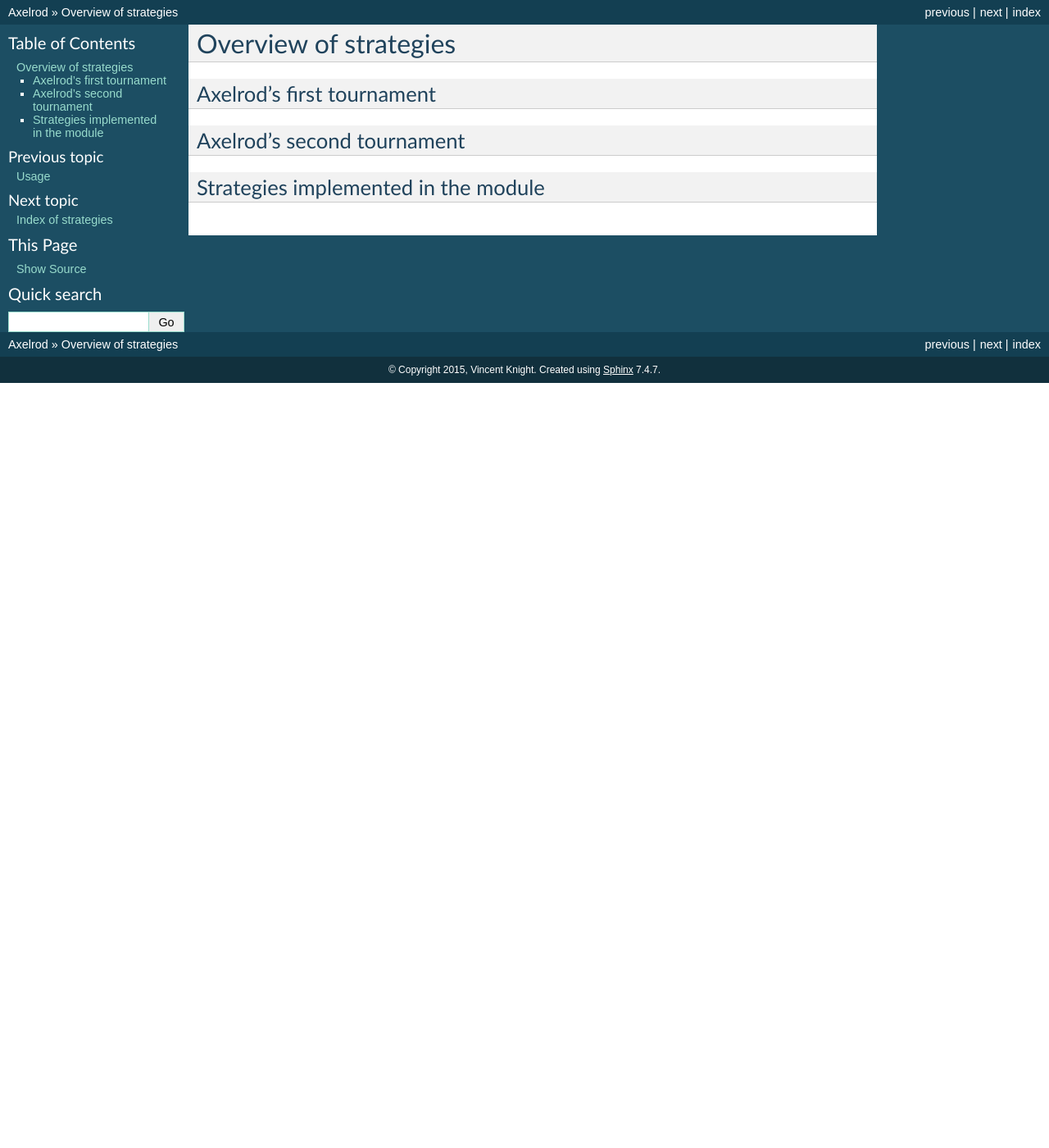
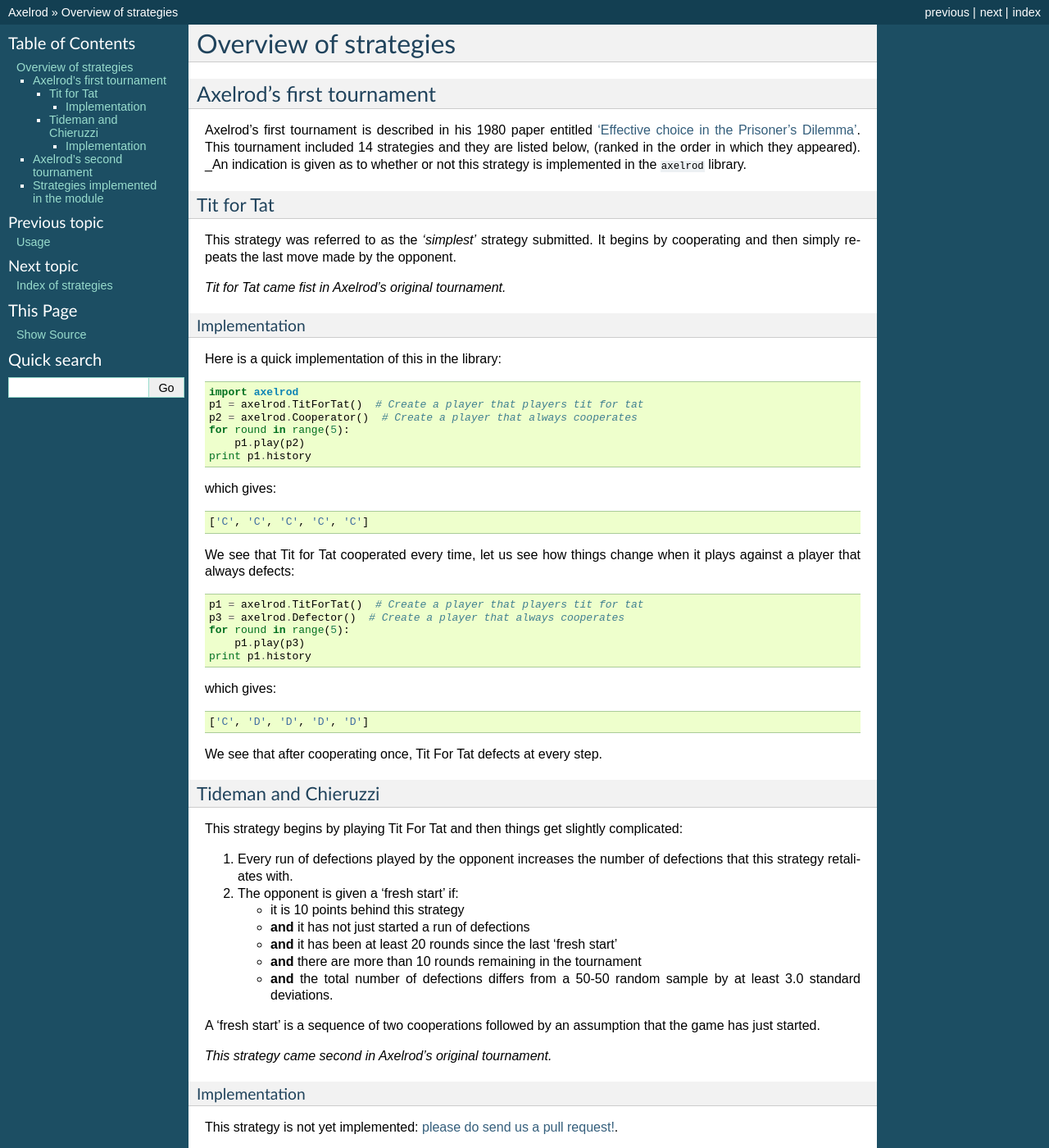
Before and after one commit to Axelrod-Python/Axelrod, a Sphinx documentation site: the page built from docs/strategies.rst, in a window 1280 px wide and 1400 px high. Shown: the whole window at 82% size. Built offline with Sphinx 7.4.7, drawn with Linux system fonts in a browser that asks for light colours.

Commit message:
Adding tit for tat and strategy that came 2nd

```diff
--- a/docs/strategies.rst
+++ b/docs/strategies.rst
@@ -4,6 +4,80 @@ Overview of strategies
 Axelrod's first tournament
 --------------------------
 
+Axelrod's first tournament is described in his 1980 paper entitled `'Effective
+choice in the Prisoner's Dilemma' <http://www.jstor.org/stable/173932>`_. This
+tournament included 14 strategies and they are listed below, (ranked in the
+order in which they appeared). _An indication is given as to whether or not
+this strategy is implemented in the :code:`axelrod` library.
+
+Tit for Tat
+^^^^^^^^^^^
+
+This strategy was referred to as the *'simplest'* strategy submitted. It
+begins by cooperating and then simply repeats the last move made by the
+opponent.
+
+*Tit for Tat came fist in Axelrod's original tournament.*
+
+Implementation
+**************
+
+Here is a quick implementation of this in the library::
+
+   import axelrod
+   p1 = axelrod.TitForTat()  # Create a player that players tit for tat
+   p2 = axelrod.Cooperator()  # Create a player that always cooperates
+   for round in range(5):
+       p1.play(p2)
+   print p1.history
+
+which gives::
+
+   ['C', 'C', 'C', 'C', 'C']
+
+We see that Tit for Tat cooperated every time, let us see how things change
+when it plays against a player that always defects::
+
+   p1 = axelrod.TitForTat()  # Create a player that players tit for tat
+   p3 = axelrod.Defector()  # Create a player that always cooperates
+   for round in range(5):
+       p1.play(p3)
+   print p1.history
+
+which gives::
+
+   ['C', 'D', 'D', 'D', 'D']
+
+We see that after cooperating once, Tit For Tat defects at every step.
+
+Tideman and Chieruzzi
+^^^^^^^^^^^^^^^^^^^^^
+
+This strategy begins by playing Tit For Tat and then things get slightly
+complicated:
+
+1. Every run of defections played by the opponent increases the number of
+   defections that this strategy retaliates with.
+2. The opponent is given a 'fresh start' if:
+
+   * it is 10 points behind this strategy
+   * **and** it has not just started a run of defections
+   * **and** it has been at least 20 rounds since the last 'fresh start'
+   * **and** there are more than 10 rounds remaining in the tournament
+   * **and** the total number of defections differs from a 50-50 random sample by at
+     least 3.0 standard deviations.
+
+A 'fresh start' is a sequence of two cooperations followed by an assumption that
+the game has just started.
+
+*This strategy came second in Axelrod's original tournament.*
+
+Implementation
+**************
+
+This strategy is not yet implemented: `please do send us a pull request!
+<https://github.com/Axelrod-Python/Axelrod/pulls>`_.
+
 Axelrod's second tournament
 ---------------------------
 
```
